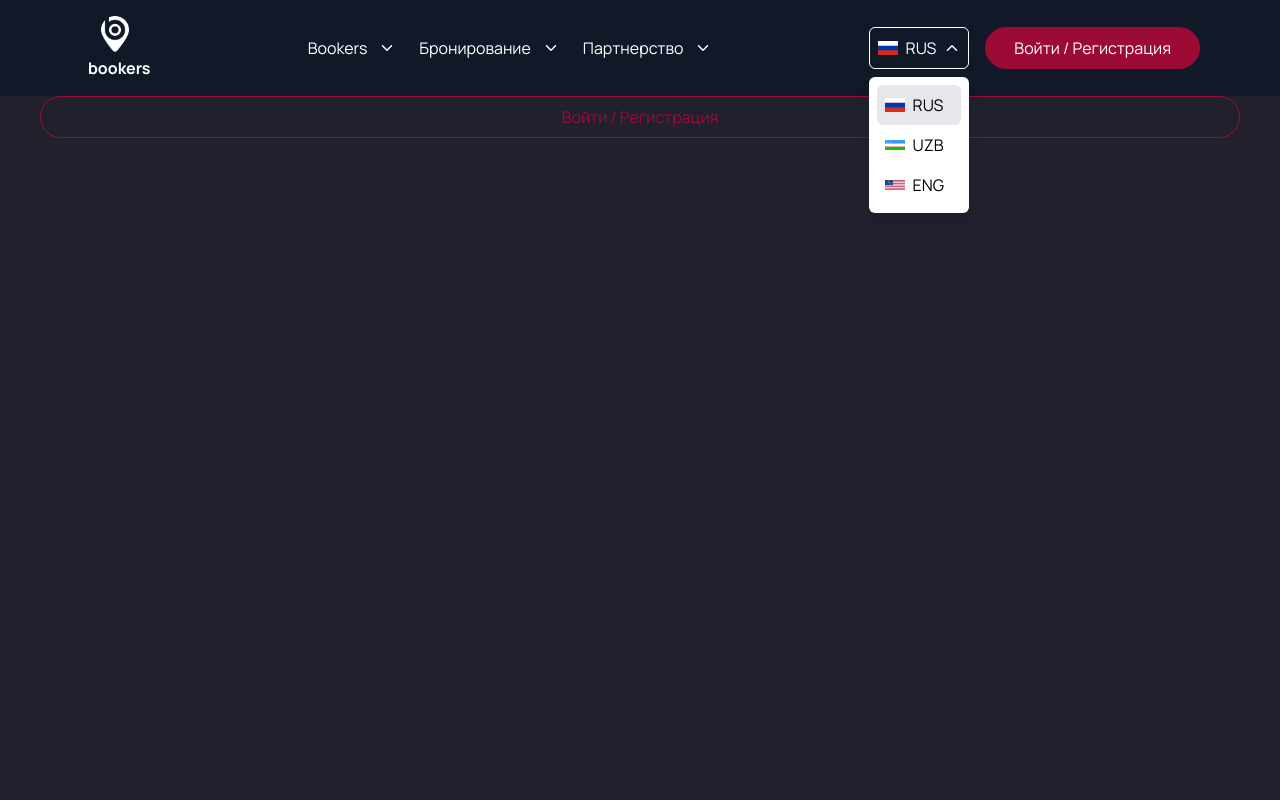
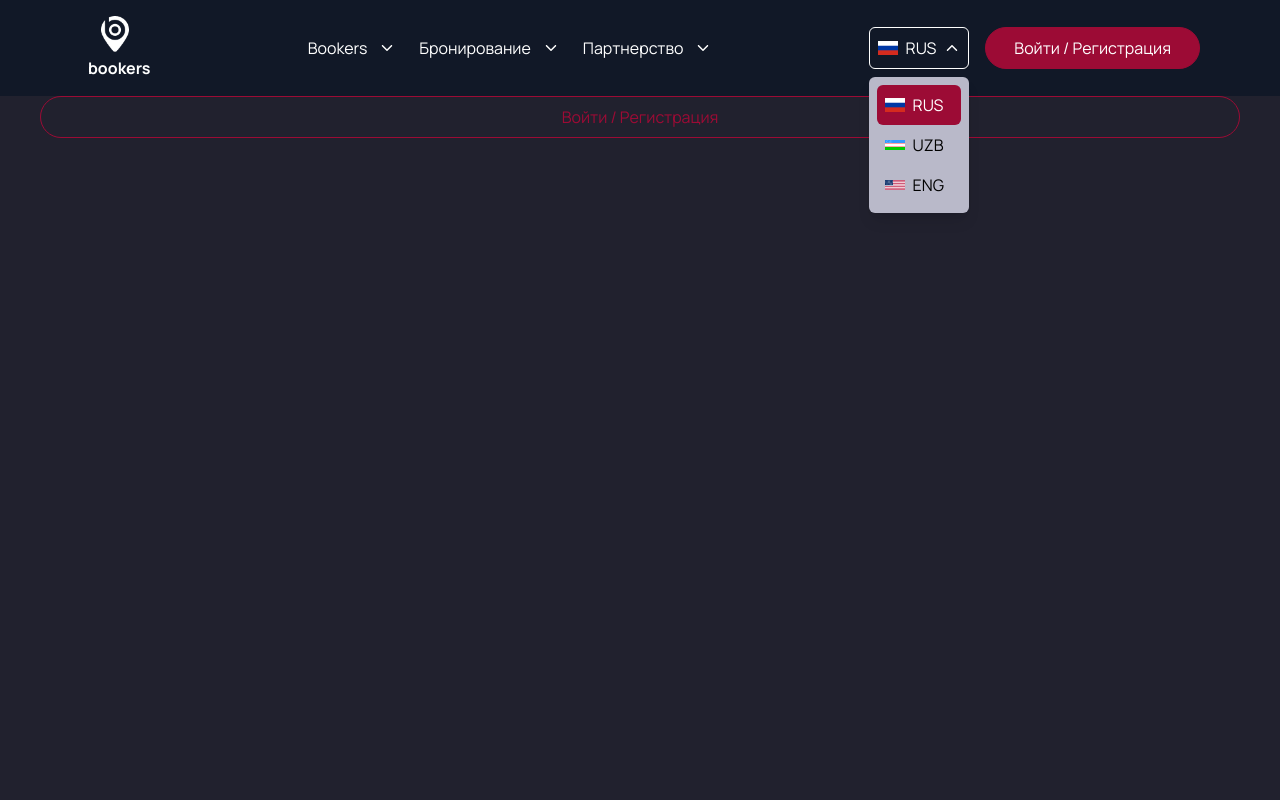
Before and after one commit to farkhodoffcodes/bookers-web, a Next.js app: page / in a window 1280 px wide. Both pictures are taken after a click on the button "RUS". Shown: the top 800 px of the page. Built offline with nearby package versions, Linux system fonts and the light colour scheme.

Commit message:
dropdown update

```diff
--- a/src/components/dropdown/DropdownMenu.tsx
+++ b/src/components/dropdown/DropdownMenu.tsx
@@ -64,12 +64,12 @@ const DropdownMenu: React.FC = () => {
                 <span className="ml-2">{isOpen ? <IoIosArrowUp /> : <IoIosArrowDown />}</span>
             </button>
             {isOpen && (
-                <div className="absolute mt-2 bg-white shadow-lg rounded-md w-full z-10">
+                <div className="absolute mt-2 bg-[#B9B9C9] shadow-lg rounded-md w-full z-10">
                     <div className="drop__items p-2">
                         {options.map(option => (
                             <button
                                 key={option.name}
-                                className={`drop__btn w-full text-left p-2 text-[#000] rounded-md flex items-center ${selected === option.name ? 'bg-gray-200' : ''}`}
+                                className={`drop__btn w-full text-left p-2  rounded-md flex items-center ${selected === option.name ? 'bg-[#9c0b35] text-white' : 'text-[#000]'}`}
                                 type="button"
                                 onClick={() => handleSelect(option)}
                             >
```
